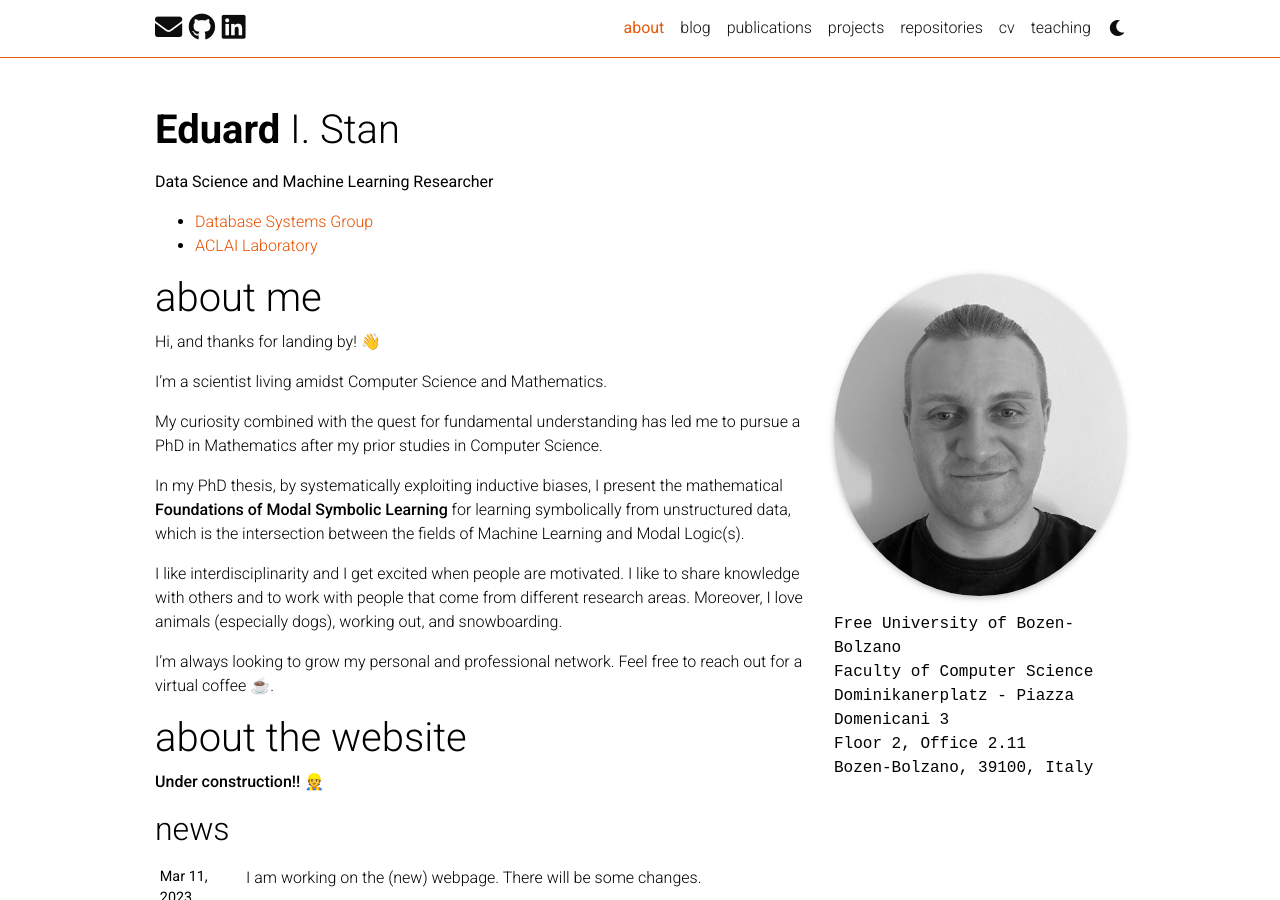
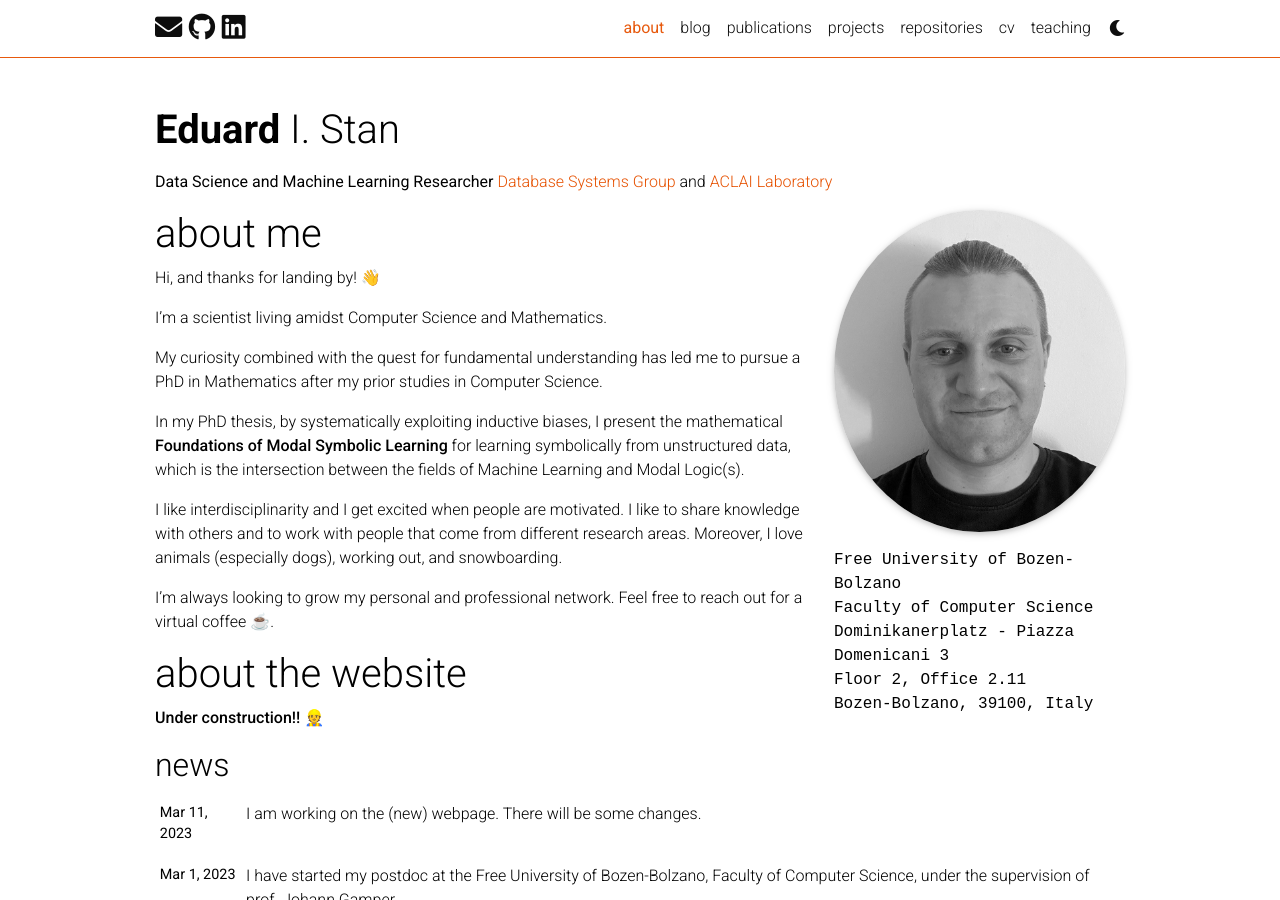
Before and after one commit to eduardstan/eduardstan.github.io, a Jekyll site: the page built from _pages/about.md, in a window 1280 px wide and 900 px high. Built offline with Jekyll 4.4.1, drawn with Linux system fonts in a browser that asks for light colours; full-size pictures stand in for the smaller copies a plugin makes; emoji names are drawn with the system emoji font; comment, search, counter and statistics services are not loaded; a style sheet for code colours, icons or effects is not loaded.

Commit message:
Changed _pages/about.md

```diff
--- a/_pages/about.md
+++ b/_pages/about.md
@@ -1,15 +1,9 @@
 ---
-layout: about-custom
+layout: about
 title: about
 permalink: /
 subtitle: >
-    <p>
-    	<b>Data Science and Machine Learning Researcher</b>
-    	<ul>
-    	<li><a href='https://dbs.inf.unibz.it/'>Database Systems Group</a></li>
-    	<li><a href='https://aclai.unife.it/en/'>ACLAI Laboratory</a></li>
-    	</ul>
-    </p>
+    <p><b>Data Science and Machine Learning Researcher</b> <a href='https://dbs.inf.unibz.it/'>Database Systems Group</a> and <a href='https://aclai.unife.it/en/'>ACLAI Laboratory</a></p>
 
 profile:
   align: right
```
